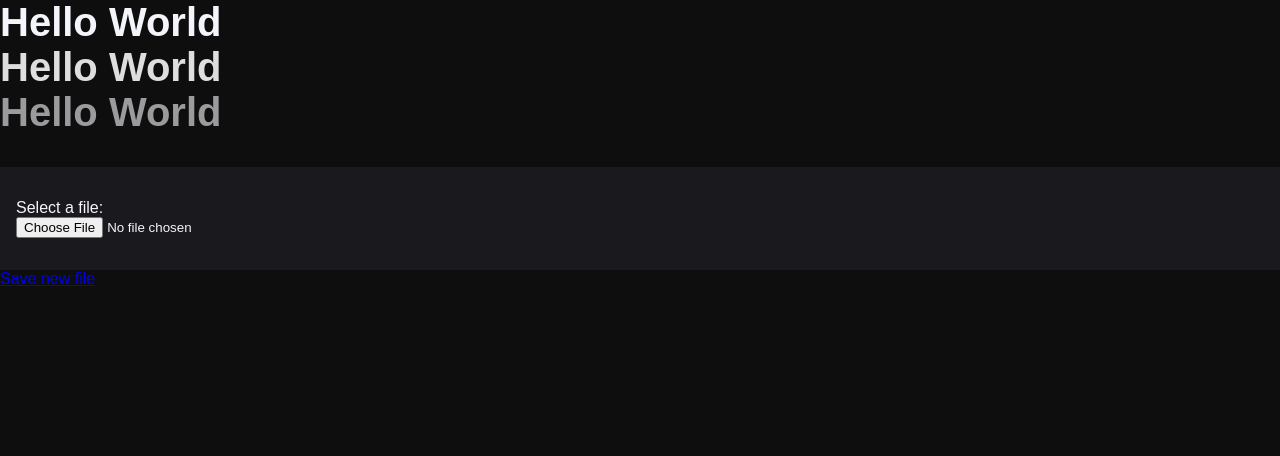
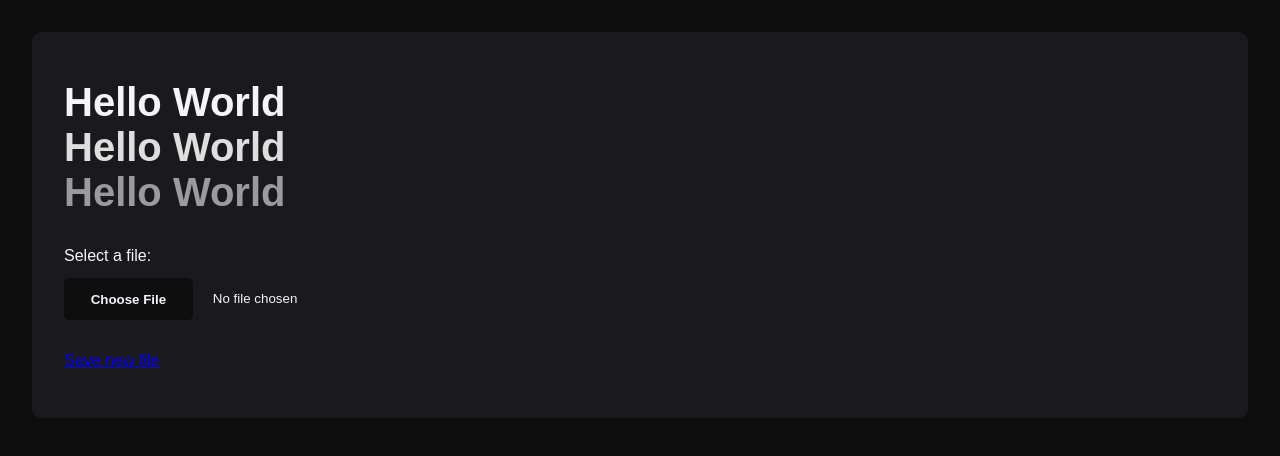
Before and after one commit to GustavoTxFreitas/scratch-code-parser, a plain HTML site: page index.html in a window 1280 px wide. Drawn offline with Linux system fonts and the light colour scheme.

Commit message:
Atualizando estilos e formatando o código

```diff
--- a/css/style.css
+++ b/css/style.css
@@ -19,10 +19,17 @@ html,
 body {
     width: 100%;
     height: 100%;
-    overflow: hidden;
+    overflow-x: hidden;
     color: var(--color-lightest);
     background-color: var(--color-darkest);
     font-family: Arial, Helvetica, sans-serif;
+}
+
+main {
+    padding: 3em 2em;
+    border-radius: 0.6em;
+    margin: min(2em, 5vw);
+    background-color: var(--color-darker);
 }
 
 h1,
@@ -45,10 +52,29 @@ h3 {
 
 
 form {
+    margin: 2em 0;
+
     display: flex;
     flex-direction: column;
+}
 
-    margin-top: 2em;
-    padding: 2em 1em;
-    background-color: var(--color-darker);
+input[type="file"]{
+    margin-top: 1em;
 }
+
+input[type="file"]::-webkit-file-upload-button{
+    border: none;
+    padding: 1em 2em;
+    margin-right: 1.5em;
+    border-radius: 0.4em;
+
+    font-weight: 800;
+    transition: filter 0.2s;
+    color: var(--color-lightest);
+    background-color: var(--color-darkest);
+}
+
+input[type="file"]::-webkit-file-upload-button:hover{
+    cursor: pointer;
+    filter: opacity(0.5);
+}
--- a/index.html
+++ b/index.html
@@ -6,16 +6,18 @@
 </head>
 
 <body>
+    <main>
         <h1>Hello World</h1>
         <h2>Hello World</h2>
         <h3>Hello World</h3>
 
         <form action="#">
             <label for="myfile">Select a file:</label>
-        <input type="file" accept=".sb3" id="myfile" name="myfile">
+            <input type="file" accept=".sb3" id="upload" name="upload">
         </form>
 
         <a href="#" download id="download">Save new file</a>
+    </main>
 
     <script src="js/script.js"></script>
 </body>
--- a/js/script.js
+++ b/js/script.js
@@ -1,5 +1,5 @@
 const anchorElement = document.getElementById("download");
-const inputElement = document.getElementById("myfile");
+const inputElement = document.getElementById("upload");
 
 const fileReader = new FileReader();
 
@@ -15,7 +15,4 @@ function handleFiles() {
     anchorElement.href = objectURL
 
     fileReader.readAsArrayBuffer(file);
-    // fileReader.readAsBinaryString(file);
-    // fileReader.readAsDataURL(file);
-    // fileReader.readAsText(file);
 }
```
Lines whose indentation alone changed are shown as unchanged.
